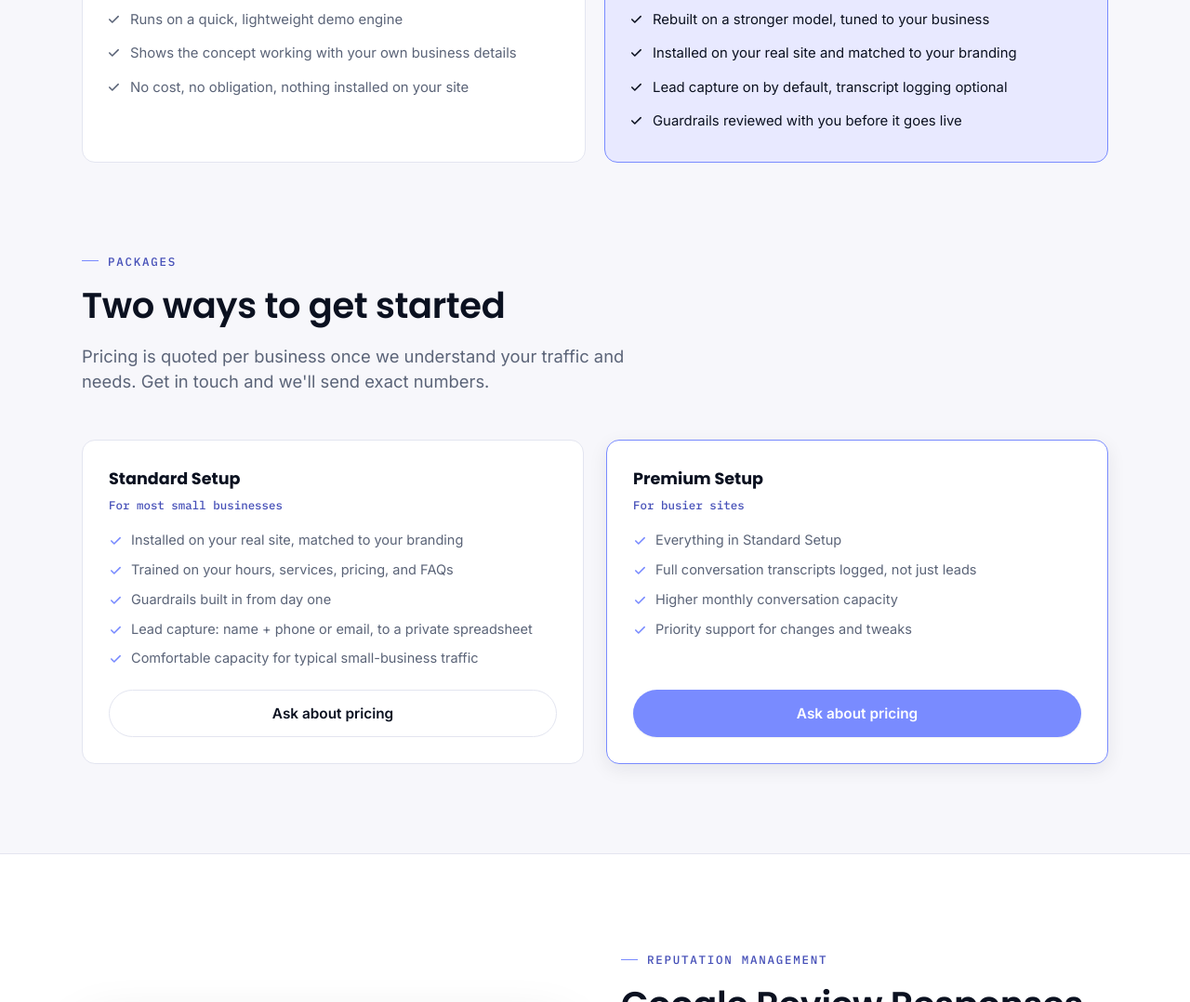
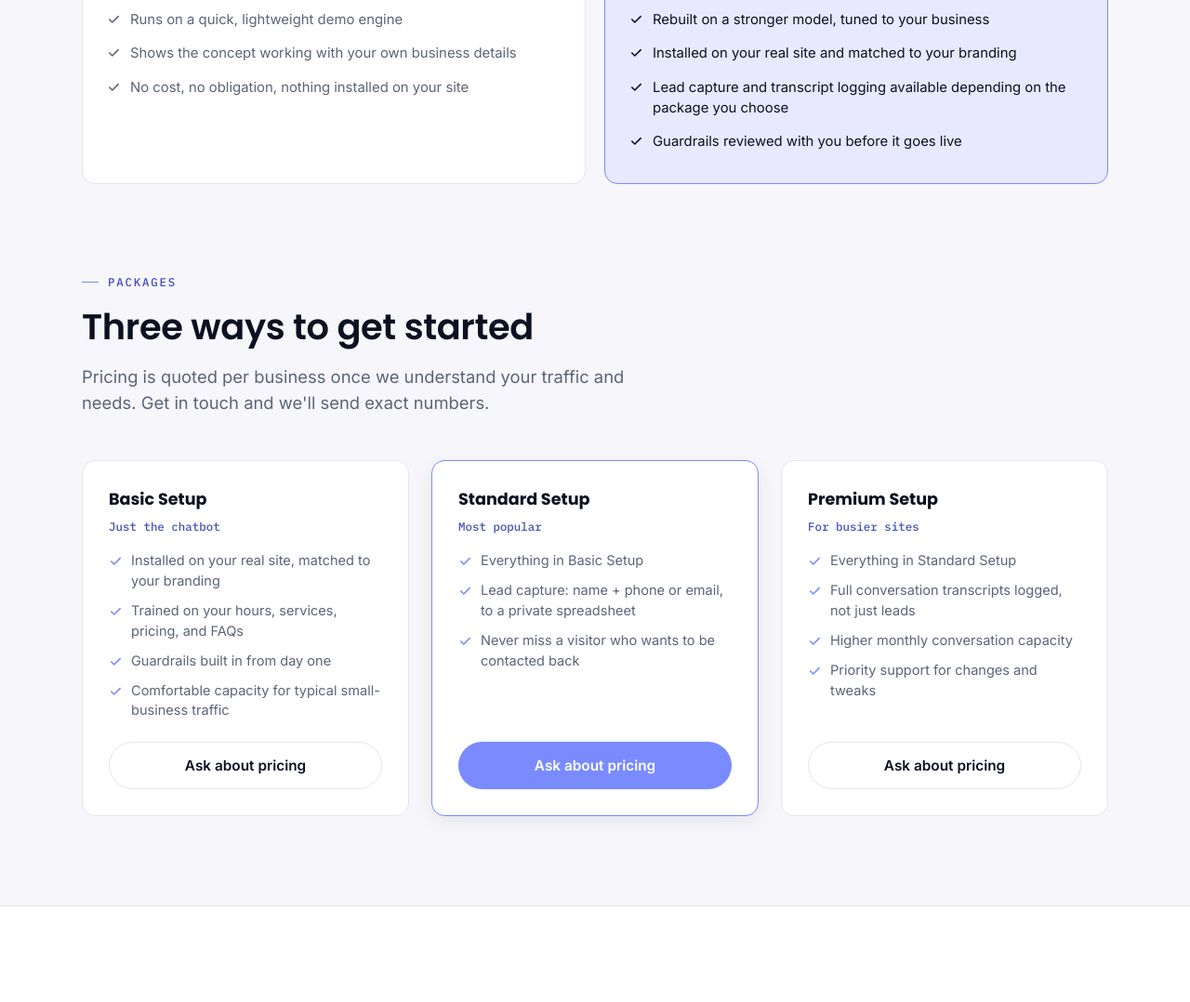
Before and after one commit to brivenai-oss/brivenstudio, a plain HTML site: page services.html in a window 1280 px wide. Shown: the part 1880-2958 px from the top of the page at 93% size. Drawn offline with Linux system fonts and the light colour scheme.

Commit message:
Add files via upload

```diff
--- a/services.html
+++ b/services.html
@@ -163,7 +163,7 @@
           <ul>
             <li><svg viewBox="0 0 16 16" fill="none"><path d="M3 8.5l3.2 3.2L13 5" stroke="currentColor" stroke-width="1.7" stroke-linecap="round" stroke-linejoin="round"/></svg>Rebuilt on a stronger model, tuned to your business</li>
             <li><svg viewBox="0 0 16 16" fill="none"><path d="M3 8.5l3.2 3.2L13 5" stroke="currentColor" stroke-width="1.7" stroke-linecap="round" stroke-linejoin="round"/></svg>Installed on your real site and matched to your branding</li>
-            <li><svg viewBox="0 0 16 16" fill="none"><path d="M3 8.5l3.2 3.2L13 5" stroke="currentColor" stroke-width="1.7" stroke-linecap="round" stroke-linejoin="round"/></svg>Lead capture on by default, transcript logging optional</li>
+            <li><svg viewBox="0 0 16 16" fill="none"><path d="M3 8.5l3.2 3.2L13 5" stroke="currentColor" stroke-width="1.7" stroke-linecap="round" stroke-linejoin="round"/></svg>Lead capture and transcript logging available depending on the package you choose</li>
             <li><svg viewBox="0 0 16 16" fill="none"><path d="M3 8.5l3.2 3.2L13 5" stroke="currentColor" stroke-width="1.7" stroke-linecap="round" stroke-linejoin="round"/></svg>Guardrails reviewed with you before it goes live</li>
           </ul>
         </div>
@@ -172,23 +172,32 @@
       <!-- packages -->
       <div class="reveal section-head">
         <span class="eyebrow">PACKAGES</span>
-        <h2>Two ways to get started</h2>
+        <h2>Three ways to get started</h2>
         <p class="lede">Pricing is quoted per business once we understand your traffic and needs. Get in touch and we'll send exact numbers.</p>
       </div>
-      <div class="grid grid-2 reveal">
+      <div class="grid grid-3 reveal">
         <div class="plan-card">
-          <span class="plan-name">Standard Setup</span>
-          <span class="plan-note">For most small businesses</span>
+          <span class="plan-name">Basic Setup</span>
+          <span class="plan-note">Just the chatbot</span>
           <ul>
             <li><svg viewBox="0 0 16 16" fill="none"><path d="M3 8.5l3.2 3.2L13 5" stroke="currentColor" stroke-width="1.7" stroke-linecap="round" stroke-linejoin="round"/></svg>Installed on your real site, matched to your branding</li>
             <li><svg viewBox="0 0 16 16" fill="none"><path d="M3 8.5l3.2 3.2L13 5" stroke="currentColor" stroke-width="1.7" stroke-linecap="round" stroke-linejoin="round"/></svg>Trained on your hours, services, pricing, and FAQs</li>
             <li><svg viewBox="0 0 16 16" fill="none"><path d="M3 8.5l3.2 3.2L13 5" stroke="currentColor" stroke-width="1.7" stroke-linecap="round" stroke-linejoin="round"/></svg>Guardrails built in from day one</li>
-            <li><svg viewBox="0 0 16 16" fill="none"><path d="M3 8.5l3.2 3.2L13 5" stroke="currentColor" stroke-width="1.7" stroke-linecap="round" stroke-linejoin="round"/></svg>Lead capture: name + phone or email, to a private spreadsheet</li>
             <li><svg viewBox="0 0 16 16" fill="none"><path d="M3 8.5l3.2 3.2L13 5" stroke="currentColor" stroke-width="1.7" stroke-linecap="round" stroke-linejoin="round"/></svg>Comfortable capacity for typical small-business traffic</li>
           </ul>
           <a href="about.html#contact" class="btn btn-ghost">Ask about pricing</a>
         </div>
         <div class="plan-card featured">
+          <span class="plan-name">Standard Setup</span>
+          <span class="plan-note">Most popular</span>
+          <ul>
+            <li><svg viewBox="0 0 16 16" fill="none"><path d="M3 8.5l3.2 3.2L13 5" stroke="currentColor" stroke-width="1.7" stroke-linecap="round" stroke-linejoin="round"/></svg>Everything in Basic Setup</li>
+            <li><svg viewBox="0 0 16 16" fill="none"><path d="M3 8.5l3.2 3.2L13 5" stroke="currentColor" stroke-width="1.7" stroke-linecap="round" stroke-linejoin="round"/></svg>Lead capture: name + phone or email, to a private spreadsheet</li>
+            <li><svg viewBox="0 0 16 16" fill="none"><path d="M3 8.5l3.2 3.2L13 5" stroke="currentColor" stroke-width="1.7" stroke-linecap="round" stroke-linejoin="round"/></svg>Never miss a visitor who wants to be contacted back</li>
+          </ul>
+          <a href="about.html#contact" class="btn btn-accent">Ask about pricing</a>
+        </div>
+        <div class="plan-card">
           <span class="plan-name">Premium Setup</span>
           <span class="plan-note">For busier sites</span>
           <ul>
@@ -197,7 +206,7 @@
             <li><svg viewBox="0 0 16 16" fill="none"><path d="M3 8.5l3.2 3.2L13 5" stroke="currentColor" stroke-width="1.7" stroke-linecap="round" stroke-linejoin="round"/></svg>Higher monthly conversation capacity</li>
             <li><svg viewBox="0 0 16 16" fill="none"><path d="M3 8.5l3.2 3.2L13 5" stroke="currentColor" stroke-width="1.7" stroke-linecap="round" stroke-linejoin="round"/></svg>Priority support for changes and tweaks</li>
           </ul>
-          <a href="about.html#contact" class="btn btn-accent">Ask about pricing</a>
+          <a href="about.html#contact" class="btn btn-ghost">Ask about pricing</a>
         </div>
       </div>
     </div>
```
